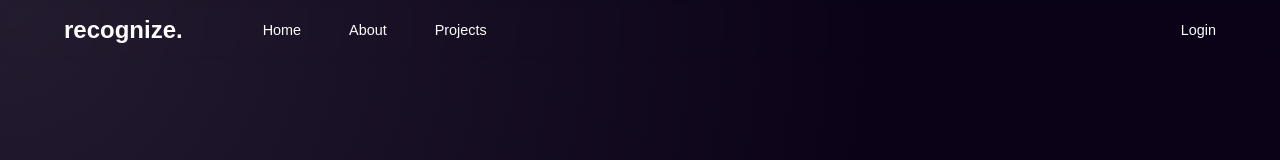
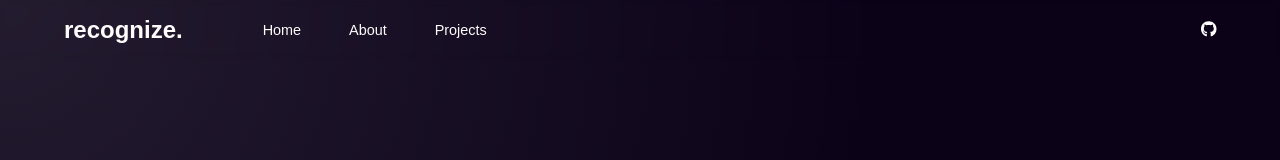
Before and after one commit to rakkaalhazimi/Vue-Blogspot, a Vue app: page / in a window 1280 px wide. Shown: the top 160 px of the page. Built offline with nearby package versions, Linux system fonts and the light colour scheme.

Commit message:
delete: login and logout button \n swap with repo icon

```diff
--- a/src/components/SectionNavigation.vue
+++ b/src/components/SectionNavigation.vue
@@ -16,12 +16,9 @@
         <router-link to="/projects" class="nav-link">Projects</router-link>
       </li>
 
-      <!-- Navbar login button -->
-      <li id="nav-login" v-if="!userStore.isLogin">
-        <button @click="redirectAdminLogin" class="nav-link">Login</button>
-      </li>
-      <li id="nav-logout" v-if="userStore.isLogin">
-        <button @click="userStore.logout" class="nav-link">Logout</button>
+      <!-- Repo icon -->
+      <li id="repo-icon">
+        <button class="icon-btn"><i class="fa-brands fa-github"></i></button>
       </li>
 
     </ul>
@@ -35,12 +32,7 @@
 </template>
 
 <script setup>
-import router from '@/router';
 import { onMounted } from 'vue';
-import { useUserStore } from "../stores/user"
-
-
-const userStore = useUserStore()
 
 
 let nav
@@ -60,10 +52,6 @@ const showHidesNavbar = {
       nav.style.left = this.init
     }
   }
-}
-
-function redirectAdminLogin() {
-  router.push({name: "adminLogin"})
 }
 </script>
 
@@ -118,8 +106,7 @@ nav {
   }
 }
 
-#nav-login,
-#nav-logout {
+#repo-icon {
   margin-left: auto;
 
   @media (max-width: 600px) {
```
